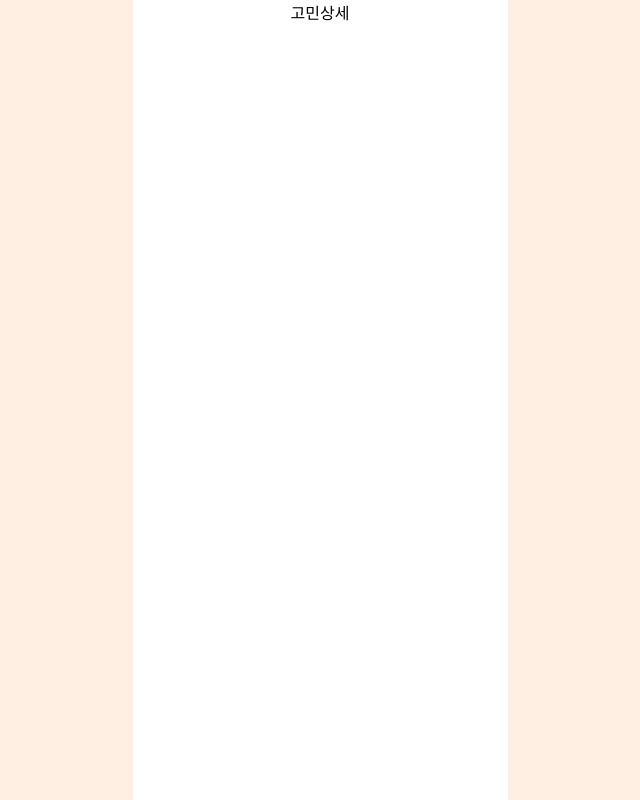
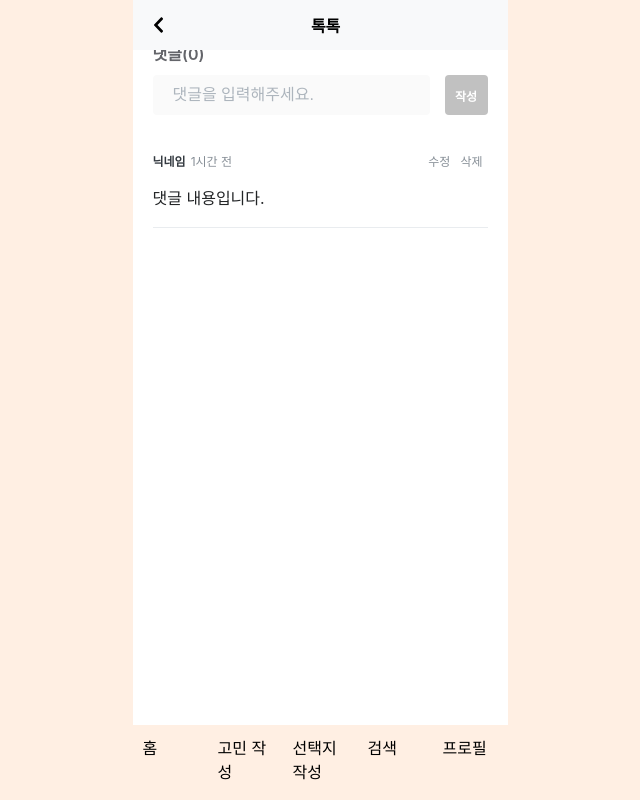
Before and after one commit to TalkToMe-hanghae99/TalkToMe_Front, a React app: page /worrydetail in a window 1280 px wide. Shown: the whole page, without its empty margins (320-960 px from the left). Built offline with nearby package versions, Linux system fonts and the light colour scheme.

Commit message:
댓글컴포넌트 뷰 완성

```diff
--- a/src/components/CommentItem.js
+++ b/src/components/CommentItem.js
@@ -1,7 +1,74 @@
 import React from "react";
+import styled from "styled-components";
 
 const CommentItem = (props) => {
-  return <div>커멘트아이템</div>;
+  return (
+    <Container>
+      <User>
+        <UserInfo>
+          <UserName>닉네임</UserName>
+          <Time>1시간 전</Time>
+        </UserInfo>
+        <Edit>
+          <span>수정</span>
+          <span>삭제</span>
+        </Edit>
+      </User>
+      <Content>댓글 내용입니다.</Content>
+    </Container>
+  );
 };
 
+const Container = styled.div`
+  width: 100%;
+  border-bottom: 1px solid rgb(233, 236, 239);
+  padding: 15px 0;
+  background-color: #fff;
+`;
+
+const User = styled.div`
+  display: flex;
+  justify-content: space-between;
+  align-items: center;
+`;
+
+const UserInfo = styled.div`
+  display: flex;
+  font-size: 12px;
+`;
+
+const UserName = styled.div`
+  font-weight: bold;
+  color: rgb(52, 58, 64);
+  text-align: left;
+  margin-right: 5px;
+`;
+
+const Time = styled.div`
+  color: rgb(134, 142, 150);
+`;
+
+const Content = styled.div`
+  font-size: 16px;
+  color: rgb(34, 36, 38);
+  line-height: 1.7;
+  word-break: keep-all;
+  overflow-wrap: break-word;
+  text-align: left;
+  margin: 15px 0 0 0;
+`;
+
+const Edit = styled.div`
+  span {
+    cursor: pointer;
+    font-size: 12px;
+    color: rgb(134, 142, 150);
+    margin: 5px;
+    :hover {
+      text-decoration: underline;
+      color: #b0b5c3;
+    }
+  }
+`;
+
 export default CommentItem;
--- a/src/components/CommentList.js
+++ b/src/components/CommentList.js
@@ -1,7 +1,13 @@
 import React from "react";
 
+import CommentItem from "./CommentItem";
+
 const CommentList = () => {
-  return <div>코멘트리스트</div>;
+  return (
+    <>
+      <CommentItem />
+    </>
+  );
 };
 
 export default CommentList;
--- a/src/components/CommentWrite.js
+++ b/src/components/CommentWrite.js
@@ -1,7 +1,79 @@
 import React from "react";
+import styled from "styled-components";
+
+import CommentList from "./CommentList";
 
 const CommentWrite = (props) => {
-  return <div>코멘트작성</div>;
+  return (
+    <>
+      <Container>
+        <Count>댓글(0)</Count>
+        <InputBtn>
+          <Input placeholder="댓글을 입력해주세요." />
+          <Button>작성</Button>
+        </InputBtn>
+      </Container>
+      <CommentList></CommentList>
+    </>
+  );
 };
 
+const Container = styled.div`
+  width: 100%;
+  margin: 0 auto;
+  display: flex;
+  flex-direction: column;
+`;
+
+const Count = styled.h4`
+  width: 100%;
+  font-size: 16px;
+  font-weight: 600;
+  color: #64656a;
+  display: block;
+  text-align: left;
+  margin-bottom: 10px;
+`;
+
+const InputBtn = styled.div`
+  display: flex;
+  width: 100%;
+  margin-bottom: 5px;
+`;
+
+const Input = styled.input`
+  height: 40px;
+  width: 100%;
+  padding: 10px 20px;
+  outline: none;
+  border: none;
+  background-color: #fafafa;
+  margin: 0 15px 15px 0;
+  border-radius: 4px;
+  font-size: 16px;
+  color: rgb(33, 37, 41);
+  line-height: 1.75;
+  word-break: break-all;
+  ::placeholder {
+    color: #adb5bd;
+  }
+`;
+
+const Button = styled.button`
+  height: 40px;
+  width: 15%;
+  font-weight: bold;
+  cursor: pointer;
+  border: none;
+  background: #c1c1c1;
+  color: white;
+  border-radius: 4px;
+  font-size: 12px;
+  outline: none;
+
+  &:hover {
+    background-color: #fd328b;
+  }
+`;
+
 export default CommentWrite;
--- a/src/index.css
+++ b/src/index.css
@@ -1,3 +1,7 @@
+* {
+  box-sizing: border-box;
+}
+
 body {
   margin: 0;
   font-family: -apple-system, BlinkMacSystemFont, "Segoe UI", "Roboto", "Oxygen",
--- a/src/pages/Main.js
+++ b/src/pages/Main.js
@@ -1,7 +1,6 @@
 import React from "react";
 import styled from "styled-components";
 import Header from "../components/Header";
-import Footer from "../components/Footer";
 import SearchInput from "../components/SearchInput";
 import MainCardConcern from "../components/MainCardConcern";
 import MainCardSelect from "../components/MainCardSelect";
@@ -9,14 +8,13 @@ import MainCardSelect from "../components/MainCardSelect";
 function Main() {
   return (
     <MainBox>
-      <Header />
       <ContentBox>
+        <Header />
         <SearchInput />
         <MainCardSelect />
         <MainCardConcern />
         <MainCardConcern />
       </ContentBox>
-      <Footer />
     </MainBox>
   );
 }
@@ -31,7 +29,7 @@ const ContentBox = styled.div`
   width: 375px;
   height: 100vh;
 
-  background-color:white;
+  background-color: white;
 `;
 
 export default Main;
--- a/src/pages/WorryCreateUpdate.js
+++ b/src/pages/WorryCreateUpdate.js
@@ -1,9 +1,15 @@
 import React from "react";
 import styled from "styled-components";
+
+import Left from "../assets/left.svg";
 
 const WorryCreateUpdate = (props) => {
   return (
     <Container>
+      <Header>
+        <img src={Left} />
+        <span>톡톡 작성하기</span>
+      </Header>
       <Title type="text" placeholder="제목을 입력하세요" />
       <Content type="text" placeholder="내용을 입력하세요" />
     </Container>
@@ -20,6 +26,30 @@ const Container = styled.div`
   padding: 20px;
 `;
 
+const Header = styled.div`
+  position: fixed;
+  top: 0;
+  z-index: 5;
+  background-color: #f8f9fa;
+  width: 375px;
+  height: 50px;
+  display: flex;
+  align-items: center;
+  padding: 10px 20px;
+
+  img {
+    height: 60%;
+    cursor: pointer;
+  }
+
+  span {
+    width: 100%;
+    text-align: center;
+    font-size: 16px;
+    font-weight: 600;
+  }
+`;
+
 const Title = styled.input`
   width: 100%;
 `;
--- a/src/pages/WorryDetail.js
+++ b/src/pages/WorryDetail.js
@@ -1,8 +1,19 @@
 import React from "react";
 import styled from "styled-components";
 
+import Left from "../assets/left.svg";
+import CommentWrite from "../components/CommentWrite";
+
 const WorryDetail = (props) => {
-  return <Container>고민상세</Container>;
+  return (
+    <Container>
+      <Header>
+        <img src={Left} />
+        <span>톡톡</span>
+      </Header>
+      <CommentWrite />
+    </Container>
+  );
 };
 
 const Container = styled.div`
@@ -12,6 +23,31 @@ const Container = styled.div`
   flex-direction: column;
   align-items: center;
   background-color: white;
+  padding: 20px;
+`;
+
+const Header = styled.div`
+  position: fixed;
+  top: 0;
+  z-index: 5;
+  background-color: #f8f9fa;
+  width: 375px;
+  height: 50px;
+  display: flex;
+  align-items: center;
+  padding: 10px 20px;
+
+  img {
+    height: 60%;
+    cursor: pointer;
+  }
+
+  span {
+    width: 100%;
+    text-align: center;
+    font-size: 16px;
+    font-weight: 600;
+  }
 `;
 
 export default WorryDetail;
--- a/src/shared/App.js
+++ b/src/shared/App.js
@@ -3,10 +3,11 @@ import { BrowserRouter, Route, Switch } from "react-router-dom";
 import { ConnectedRouter } from "connected-react-router";
 import { history } from "../redux/configureStore";
 
+import Footer from "../components/Footer";
 import Login from "../pages/Login";
 import WorryCreateUpdate from "../pages/WorryCreateUpdate";
 import WorryDetail from "../pages/WorryDetail";
-import Main from "../pages/Main"
+import Main from "../pages/Main";
 import SearchPage from "../pages/SearchPage";
 
 function App() {
@@ -14,11 +15,18 @@ function App() {
     <React.Fragment>
       <ConnectedRouter history={history}>
         <Switch>
-          <Route path="/" exact component={Main}></Route>
-          <Route path="/SearchPage" exact component={SearchPage}></Route>
-          <Route path="/login" exact component={Login}></Route>
-          <Route path="/worrywrite" exact component={WorryCreateUpdate}></Route>
-          <Route path="/worrydetail" exact component={WorryDetail}></Route>
+          <Route path="/" exact component={Login}></Route>
+          <>
+            <Route path="/main" exact component={Main}></Route>
+            <Route path="/SearchPage" exact component={SearchPage}></Route>
+            <Route
+              path="/worrywrite"
+              exact
+              component={WorryCreateUpdate}
+            ></Route>
+            <Route path="/worrydetail" exact component={WorryDetail}></Route>
+            <Footer />
+          </>
         </Switch>
       </ConnectedRouter>
     </React.Fragment>
```
Also changed, not shown: public/favicon.ico, src/assets/left.svg (added), src/assets/logo.png, src/assets/logoVatical.png (added), src/assets/trash.svg (added).
